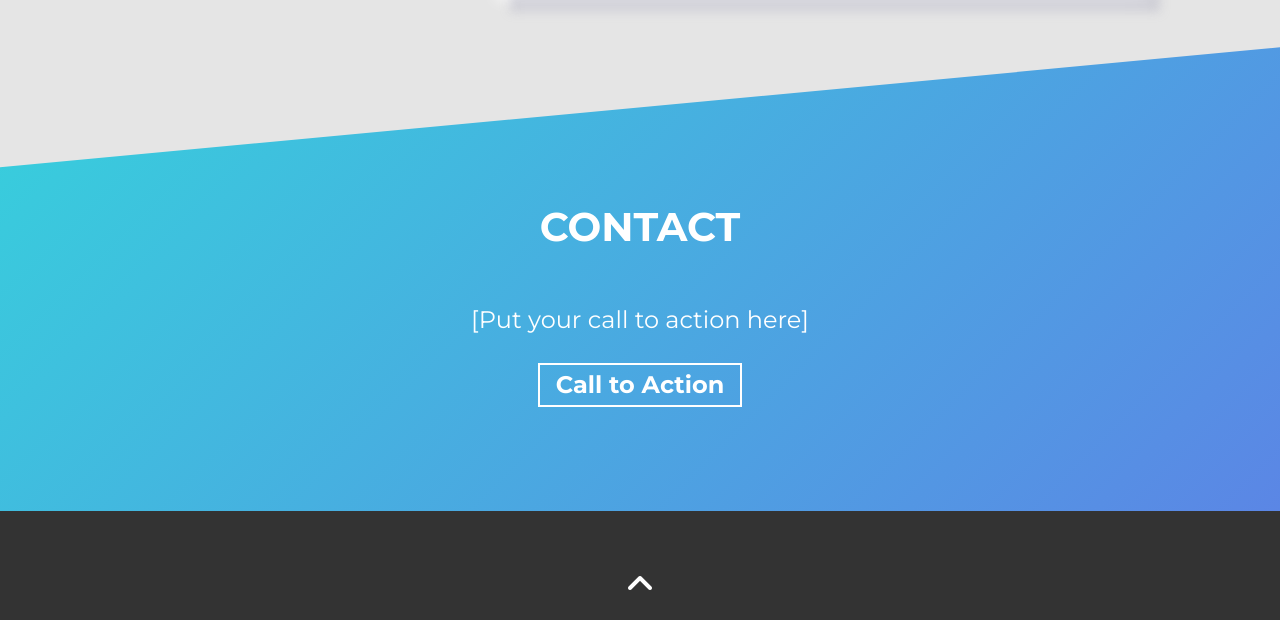
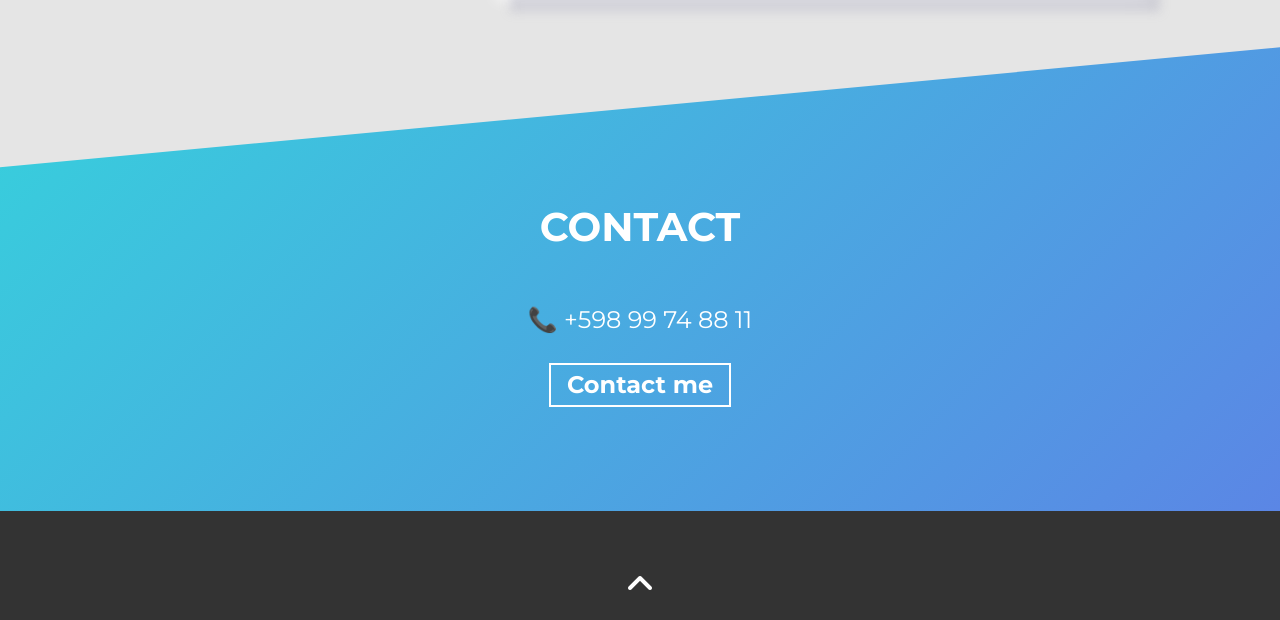
Before and after one commit to IgnacioNegro/IGNACIONEGRO.github.io, a plain HTML site: page index.html in a window 1280 px wide. Shown: the part 2772-3392 px from the top of the page. Drawn offline with Linux system fonts and the light colour scheme.

Commit message:
Contact me

```diff
--- a/index.html
+++ b/index.html
@@ -1,13 +1,3 @@
-<!-- HELLO
--
-DevFolio is a minimal, clean, lightweight and fully responsive template for Devlopers!
-Created by Anil Seervi.
--
-GitHub repo: https://github.com/AnilSeervi/DevFolio
-README: https://github.com/AnilSeervi/DevFolio/blob/master/README.md
--
-Have fun creating your portfolio on this template!!! -->
-
 <!DOCTYPE html>
 <html lang="en">
   <head>
@@ -37,9 +27,9 @@ Have fun creating your portfolio on this template!!! -->
     <!-- Fill content with the URL of this portfolio you'll host -->
     <meta property="og:url" content="https://devfolio.js.org/" />
     <!-- Fill content with the title of your portfolio(Recommended to use what you put in <title> tag) -->
-    <meta property="og:title" content="[Your name here] | Developer" />
+    <meta property="og:title" content="[Ignacio Negro| Developer" />
     <!-- Give a short description that'll show up when you/someone shares your portfolio on different platform -->
-    <meta property="og:description" content="Made using DevFolio Template" />
+    <meta property="og:description" content="Porfolio" />
     <!-- Add a thumbnail image in assets folder and fill the content attr with URL to that thumbnail
       so that a thumbnail image of your portfolio is shown while shared on other platform -->
     <meta
@@ -290,8 +280,8 @@ Have fun creating your portfolio on this template!!! -->
       <div class="container">
         <h2 class="section-title">Contact</h2>
         <div class="contact-wrapper">
-          <p class="contact-wrapper__text">[Put your call to action here]</p>
-          <a href="#" class="cta-btn cta-btn--resume">Call to Action</a>
+          <p class="contact-wrapper__text">📞 +598 99 74 88 11</p>
+          <a href="https://wa.me/59899748811?text=Hola%2C+vi+tu+portafolio+y+me+gustar%C3%ADa+hablar+contigo" class="cta-btn cta-btn--resume">Contact me</a>
         </div>
       </div>
     </section>
```
